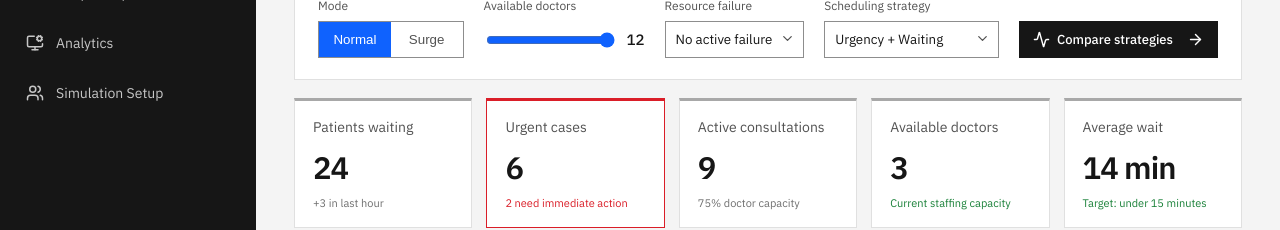
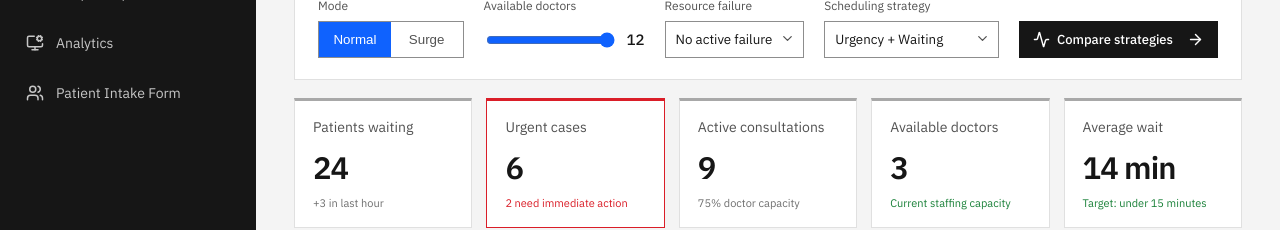
Before and after one commit to NavneetWorks/MedFlow, a React (Vite) app in the folder frontend/: page / in a window 1280 px wide. Shown: the part 261-491 px from the top of the page. Built offline with nearby package versions, Linux system fonts and the light colour scheme; no server answers.

Commit message:
refactor: rename to Patient Intake Form and implement dynamic field visibility based on department selection

```diff
--- a/frontend/src/PatientSetup.jsx
+++ b/frontend/src/PatientSetup.jsx
@@ -16,7 +16,7 @@ function PatientSetup({ onDeploy }) {
 
   // Form State
   const [basicInfo, setBasicInfo] = useState({
-    name: '', age: 30, department: 'EMERGENCY_ER', arrivalTime: 0,
+    name: '', age: 30, department: '', arrivalTime: 0,
     treatmentDuration: 30, deteriorationRate: 15
   });
 
@@ -49,6 +49,10 @@ function PatientSetup({ onDeploy }) {
   const handleAddPatient = () => {
     if (!basicInfo.name) {
       alert("Please enter a patient name");
+      return;
+    }
+    if (!basicInfo.department) {
+      alert("Please select a department");
       return;
     }
 
@@ -106,7 +110,7 @@ function PatientSetup({ onDeploy }) {
   return (
     <div className="setup-page">
       <div className="setup-intro">
-        <h2>Simulation Setup: Patient Roster</h2>
+        <h2>Patient Intake Form</h2>
         <p>Configure patient clinical details and arrival timeline before starting the simulation.</p>
       </div>
 
@@ -130,6 +134,7 @@ function PatientSetup({ onDeploy }) {
             <div>
               <label className="form-label">Department</label>
               <select className="form-select" value={basicInfo.department} onChange={e => setBasicInfo({...basicInfo, department: e.target.value})}>
+                <option value="" disabled>--- Select Department ---</option>
                 {DEPARTMENTS.map(d => <option key={d} value={d}>{d}</option>)}
               </select>
             </div>
@@ -139,8 +144,10 @@ function PatientSetup({ onDeploy }) {
             </div>
           </div>
 
-          <div className="section-title"><Activity size={14} className="inline-icon" /> Core Vitals</div>
-          <div className="form-row">
+          {basicInfo.department && (
+            <>
+              <div className="section-title"><Activity size={14} className="inline-icon" /> Core Vitals</div>
+              <div className="form-row">
             <div>
               <label className="form-label">SpO2 (%)</label>
               <input type="number" className="form-input" value={vitals.spo2} onChange={e => setVitals({...vitals, spo2: e.target.value})} />
@@ -249,6 +256,8 @@ function PatientSetup({ onDeploy }) {
           <button className="btn-add" onClick={handleAddPatient}>
             <Plus size={16} /> Add to Timeline
           </button>
+            </>
+          )}
         </div>
 
         {/* Right Column: Staged Timeline */}
--- a/frontend/src/main.jsx
+++ b/frontend/src/main.jsx
@@ -79,7 +79,7 @@ function App() {
         <a><Users size={18}/>Patients</a>
         <a className={page === 'operations' ? 'nav-active' : ''} onClick={() => setPage('operations')}><BedDouble size={18}/>Hospital Operations</a>
         <a className={page === 'analytics' ? 'nav-active' : ''} onClick={() => setPage('analytics')}><MonitorCog size={18}/>Analytics</a>
-        <a className={page === 'setup' ? 'nav-active' : ''} onClick={() => setPage('setup')}><Users size={18}/>Simulation Setup</a>
+        <a className={page === 'setup' ? 'nav-active' : ''} onClick={() => setPage('setup')}><Users size={18}/>Patient Intake Form</a>
       </nav>
       <div className="sidebar-bottom">
         <a><CircleAlert size={18}/>Alerts <span className="alert-dot"/></a>
@@ -89,7 +89,7 @@ function App() {
 
     <section className="shell">
       <header>
-        <div><p className="eyebrow">HOSPITAL OPERATIONS</p><h1>{page === 'dashboard' ? 'Dashboard' : page === 'queue' ? 'Live Queue' : page === 'operations' ? 'Hospital Operations' : page === 'analytics' ? 'Analytics' : page === 'setup' ? 'Simulation Setup' : 'Patient Details'}</h1></div>
+        <div><p className="eyebrow">HOSPITAL OPERATIONS</p><h1>{page === 'dashboard' ? 'Dashboard' : page === 'queue' ? 'Live Queue' : page === 'operations' ? 'Hospital Operations' : page === 'analytics' ? 'Analytics' : page === 'setup' ? 'Patient Intake Form' : 'Patient Details'}</h1></div>
         <div className="header-actions"><span className="updated"><span className="live-dot"/> Live · Updated just now</span><button className="icon-button"><Menu size={19}/></button><div className="avatar">NK</div></div>
       </header>
 
```
